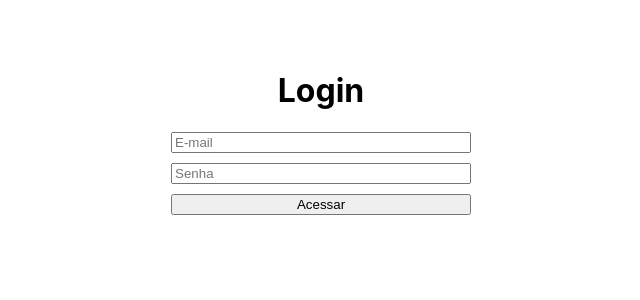
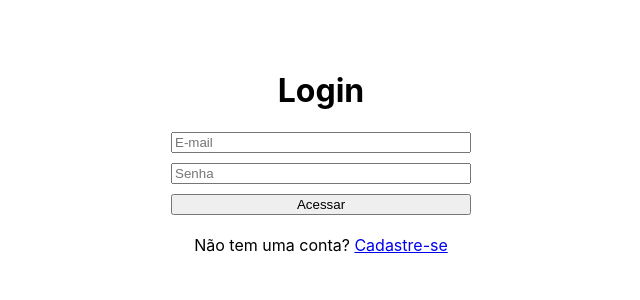
Before and after one commit to lian47/Projeto-Firebase, a React (Create React App) app: page / in a window 1280 px wide. Shown: the top 300 px of the page, without its empty margins (319-959 px from the left). Built offline with nearby package versions, Linux system fonts and the light colour scheme.

Commit message:
fix: adiciona link de redirecionamento para a tela de cadastro

```diff
--- a/src/pages/Login.js
+++ b/src/pages/Login.js
@@ -1,5 +1,5 @@
 import { useState } from 'react';
-import { useNavigate } from 'react-router-dom';
+import { useNavigate, Link } from 'react-router-dom';
 import { auth } from '../services/firebaseConfig';
 import { signInWithEmailAndPassword } from 'firebase/auth';
 
@@ -49,14 +49,18 @@
         <button type="submit">Acessar</button>
       </form>
 
-      {/* Label que só aparece se houver alguma mensagem de erro */}
       {mensagem && (
         <label style={{ color: 'red', marginTop: '15px', textAlign: 'center' }}>
           {mensagem}
         </label>
       )}
+
+      {/* NOVO LINK AQUI */}
+      <p style={{ marginTop: '20px' }}>
+        Não tem uma conta? <Link to="/cadastro">Cadastre-se</Link>
+      </p>
+
     </div>
   );
 }
-
 export default Login;
```
